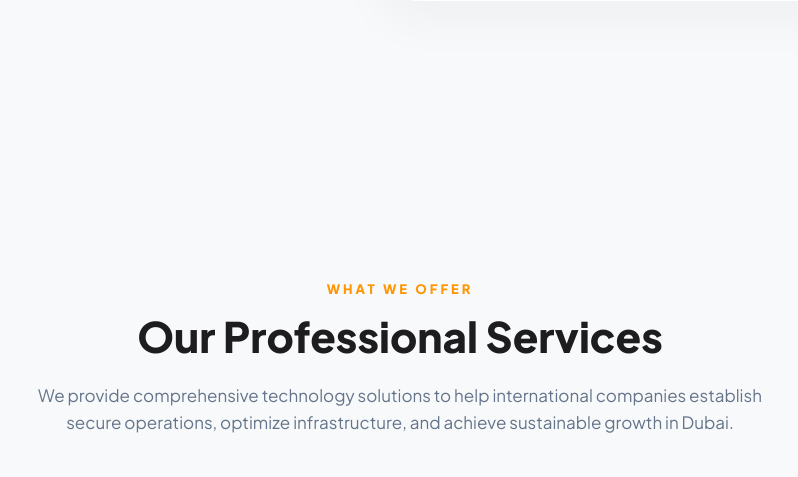
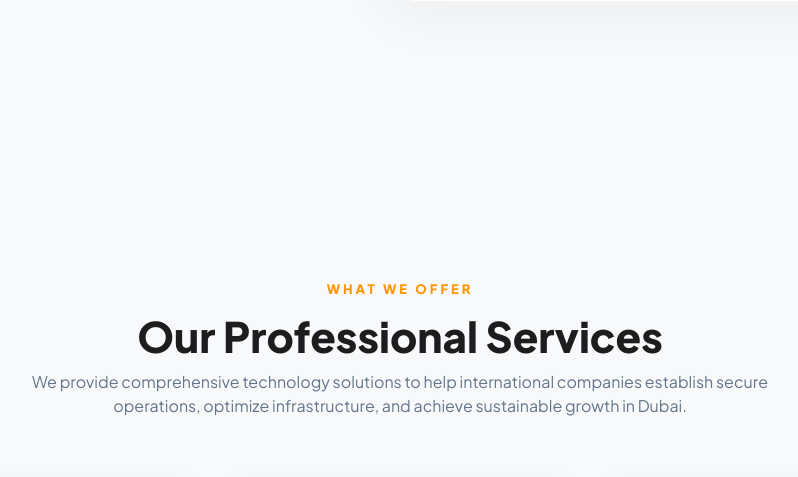
Before and after one commit to chitpaingdway/Burnsys-Website, a Flask app: page / in a window 1280 px wide. Shown: the part 1709-2186 px from the top of the page, without its empty margins (240-1038 px from the left). Run offline with Flask 3, Linux system fonts and the light colour scheme.

Commit message:
Update style.css

```diff
--- a/static/css/style.css
+++ b/static/css/style.css
@@ -461,13 +461,17 @@ transform: translateY(0) scale(1);
     font-size: 42px;
     font-weight: 800;
     color: var(--dark);
-    margin-bottom: 20px;
+    /* margin ကို 20px ကနေ 8px ဒါမှမဟုတ် 10px အထိ လျှော့လိုက်ပါ */
+    margin-bottom: 8px;
 }
 
 .section-header-modern .header-desc {
     color: #64748b;
-    font-size: 17px;
-    line-height: 1.6;
+    font-size: 16px; /* ၁၇ ထက် ၁၆ က စာဖတ်ရတာ ပိုရှင်းပါတယ် */
+    line-height: 1.5; /* စာကြောင်းကြား space ကို ပိုကျဉ်းစေပါတယ် */
+    max-width: 900px; /* စာသားတွေကို ဘေးဘက် ပိုဆန့်ထုတ်လိုက်ပါ */
+    margin-left: auto;
+    margin-right: auto;
 }
 
 /* Services Grid ကို ပြဲမသွားအောင် ထိန်းညှိခြင်း */
```
